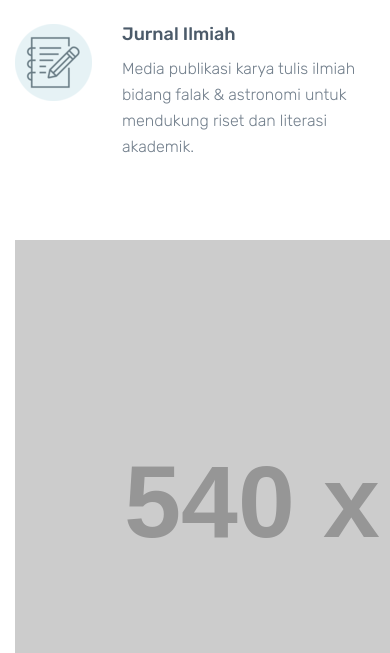
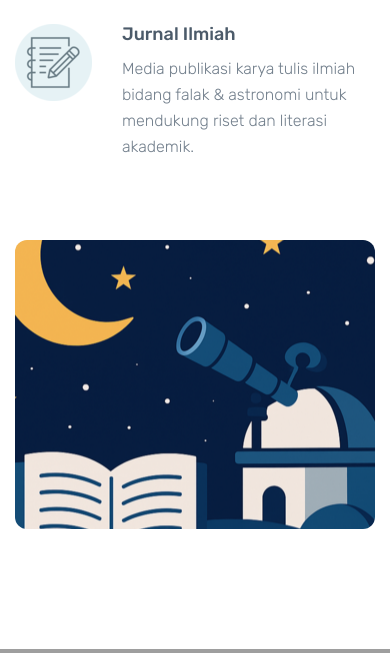
Before and after one commit to Firecat24/Panonpoe, a PHP site: page / in a window 390 px wide; the page is wider, and only the part inside the window is pictured. Shown: the part 3781-4434 px from the top of that part. Run offline with PHP 8.4, Linux system fonts and the light colour scheme; grey boxes labelled with a size stand in for pictures from a placeholder-image service; some libraries are stand-ins or nearby versions; grey boxes are pictures that could not be loaded.

Commit message:
modified some imge and css files to make the image responsive and fit well in different screen sizes. Update the HTML structure to better accommodate responsive design. Updated CSS to use aspect-ratio for maintaining image proportions.

```diff
--- a/DASHBOARD/Home/css/main.css
+++ b/DASHBOARD/Home/css/main.css
@@ -228,10 +228,10 @@ body {
     color: #727f8c;
 }
 .services .right {
-    background: url("http://placehold.jp/540x407.png") center center no-repeat;
-    background-size: cover;
-    height: 540px;
-    width: 673px;
+    background: url("/DASHBOARD/Home/img/eksternal/1.png") center center no-repeat;
+    width: 100%;                 /* ikut lebar kolom */
+    aspect-ratio: 673 / 540;     /* rasio asli gambar (width/height) */
+    border-radius: 12px;         /* opsional */
 }
 .video-icon .icon {
     background: linear-gradient(135deg, rgba(2,166,199,1) 0%, rgba(3,127,152,1) 100%);
@@ -660,6 +660,8 @@ body {
     .mfp-inline-gallery img {
     max-width: 100%;
     }
+    .services .right { min-height: 240px;
+    }
 }
 
 
@@ -714,6 +716,8 @@ body {
     .mfp-inline-gallery img {
     max-width: 100%;
     }
+    .services .right { min-height: 240px;
+    }
 }
 
 /* Medium devices (tablets, less than 992px) */
@@ -767,4 +771,6 @@ body {
     .mfp-inline-gallery img {
     max-width: 48%;
     }
+    .services .right { min-height: 240px;
+    }
 }
--- a/DASHBOARD/Home/index.html
+++ b/DASHBOARD/Home/index.html
@@ -164,18 +164,8 @@
                         </div>
                     </div>
                     <!-- Right Content -->
-                    <div class="col-lg-6">
-                        <div
-                            class="right wow fadeInRight">
-                            <!-- <div class="video-icon">
-                                <div class="icon-abs">
-                                    <a
-                                        href="https://www.youtube.com/watch?v=S6lzo-OWoqI"
-                                        class="icon pulse expand video-link">
-                                        <i class="fa fa-play" aria-hidden="true"></i>
-                                    </a>
-                                </div>
-                            </div> -->
+                        <div class="col-lg-6">
+                            <div class="right wow fadeInRight"></div>
                         </div>
                     </div>
                 </div>
@@ -301,7 +291,7 @@
                 <div class="container">
                     <div class="row">
                         <!-- Text -->
-                        <div class="col-lg-6">
+                        <div class="col-lg-6 order-2 order-lg-1">
                             <div class="text wow fadeInLeft">
                                 <h2>Publisher
                                     <span>Panonpoe</span>
@@ -318,7 +308,7 @@
                             </div>
                         </div>
                         <!-- Image -->
-                        <div class="col-lg-6 wow fadeInRight text-center">
+                        <div class="col-lg-6 order-1 order-lg-2 text-center wow fadeInRight text-center">
                             <img src="/DASHBOARD/Home/img/eksternal/2.png" alt="Publisher Panonpoe" class="img-fluid">
                         </div>
                     </div>
```
Also changed, not shown: DASHBOARD/Home/img/eksternal/1.png.
